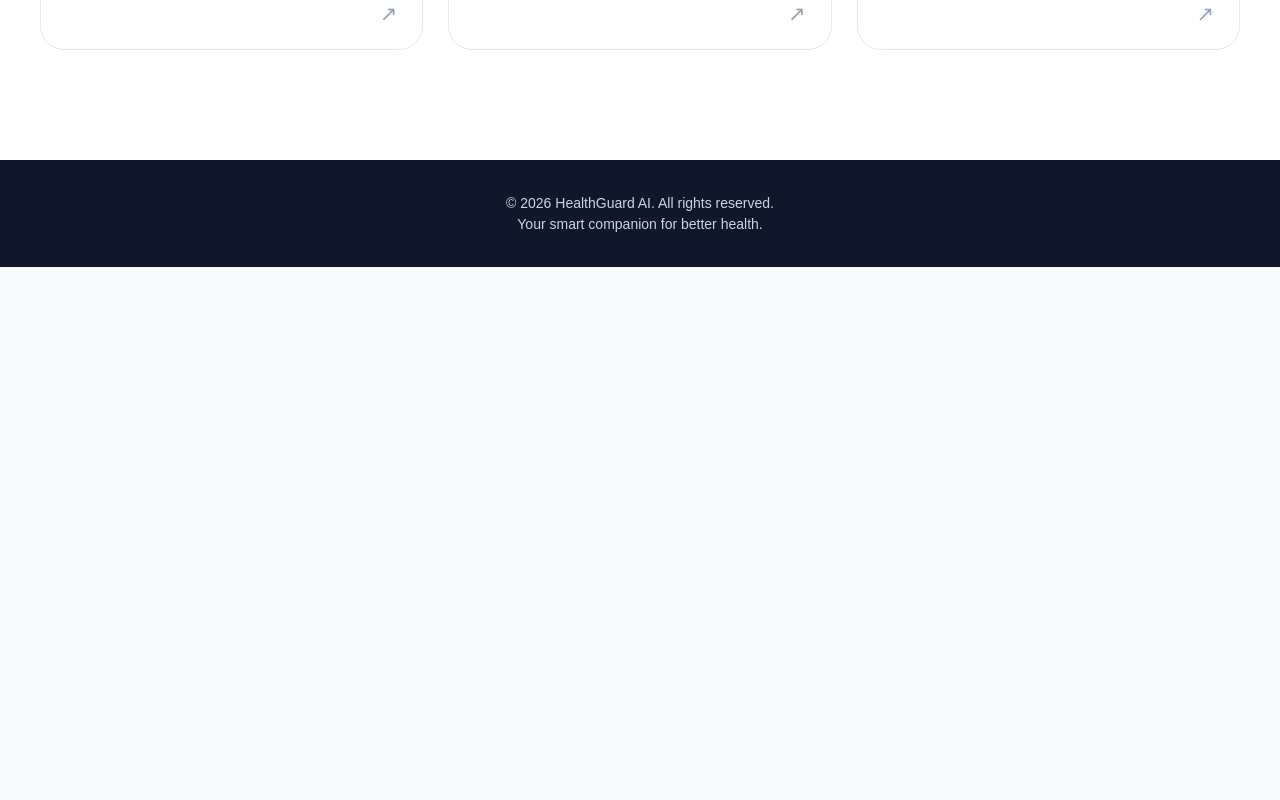
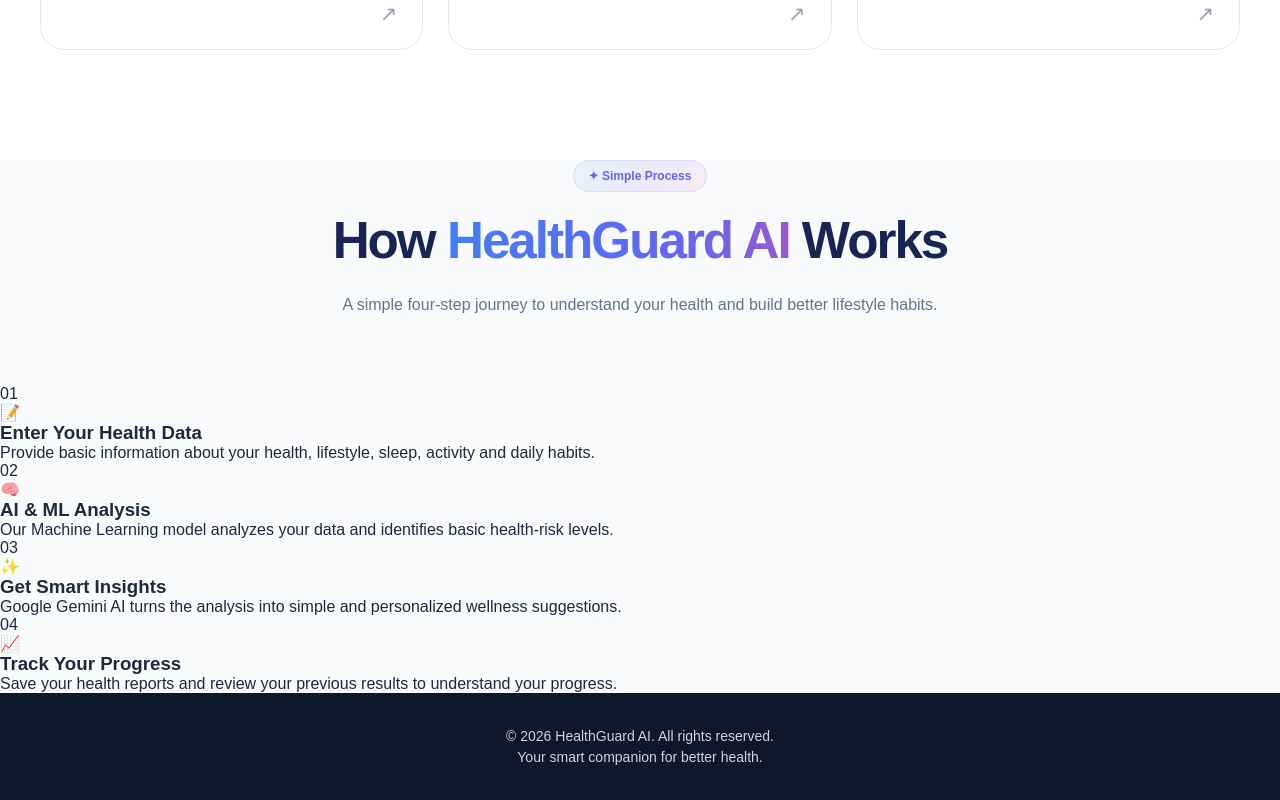
Before and after one commit to dibeyendu-dev/HealthGuard-AI, a React (Vite) app: page / in a window 1280 px wide. Shown: the part 1697-2497 px from the top of the page. Before the commit the page ends 1964 px from the top, so only its background shows below. Built offline with nearby package versions, Linux system fonts and the light colour scheme.

Commit message:
HowItWorks jsx File added

```diff
--- /dev/null
+++ b/src/components/HowItWorks.jsx
@@ -0,0 +1,72 @@
+import "../css/home.css";
+
+function HowItWorks() {
+    const steps = [
+        {
+            number: "01",
+            icon: "📝",
+            title: "Enter Your Health Data",
+            text: "Provide basic information about your health, lifestyle, sleep, activity and daily habits."
+        },
+        {
+            number: "02",
+            icon: "🧠",
+            title: "AI & ML Analysis",
+            text: "Our Machine Learning model analyzes your data and identifies basic health-risk levels."
+        },
+        {
+            number: "03",
+            icon: "✨",
+            title: "Get Smart Insights",
+            text: "Google Gemini AI turns the analysis into simple and personalized wellness suggestions."
+        },
+        {
+            number: "04",
+            icon: "📈",
+            title: "Track Your Progress",
+            text: "Save your health reports and review your previous results to understand your progress."
+        }
+    ];
+
+    return (
+        <section className="how-section" id="how-it-works">
+            <div className="how-container">
+                <div className="section-heading">
+                    <span className="section-badge">✦ Simple Process</span>
+
+                    <h2>
+                        How <span>HealthGuard AI</span> Works
+                    </h2>
+
+                    <p>
+                        A simple four-step journey to understand your health
+                        and build better lifestyle habits.
+                    </p>
+                </div>
+
+                <div className="steps-container">
+                    {steps.map((step, index) => (
+                        <div className="step-item" key={index}>
+                            <div className="step-number">{step.number}</div>
+
+                            <div className="step-icon">
+                                {step.icon}
+                            </div>
+
+                            <div className="step-content">
+                                <h3>{step.title}</h3>
+                                <p>{step.text}</p>
+                            </div>
+
+                            {index !== steps.length - 1 && (
+                                <div className="step-line"></div>
+                            )}
+                        </div>
+                    ))}
+                </div>
+            </div>
+        </section>
+    );
+}
+
+export default HowItWorks;
--- a/src/pages/Home.jsx
+++ b/src/pages/Home.jsx
@@ -1,11 +1,13 @@
 import Hero from "../components/Hero";
 import Features from "../components/Features";
+import HowItWorks from "../components/HowItWorks";
 
 function Home() {
   return (
     <>
       <Hero />
       <Features />
+      <HowItWorks />
     </>
   );
 }
```
